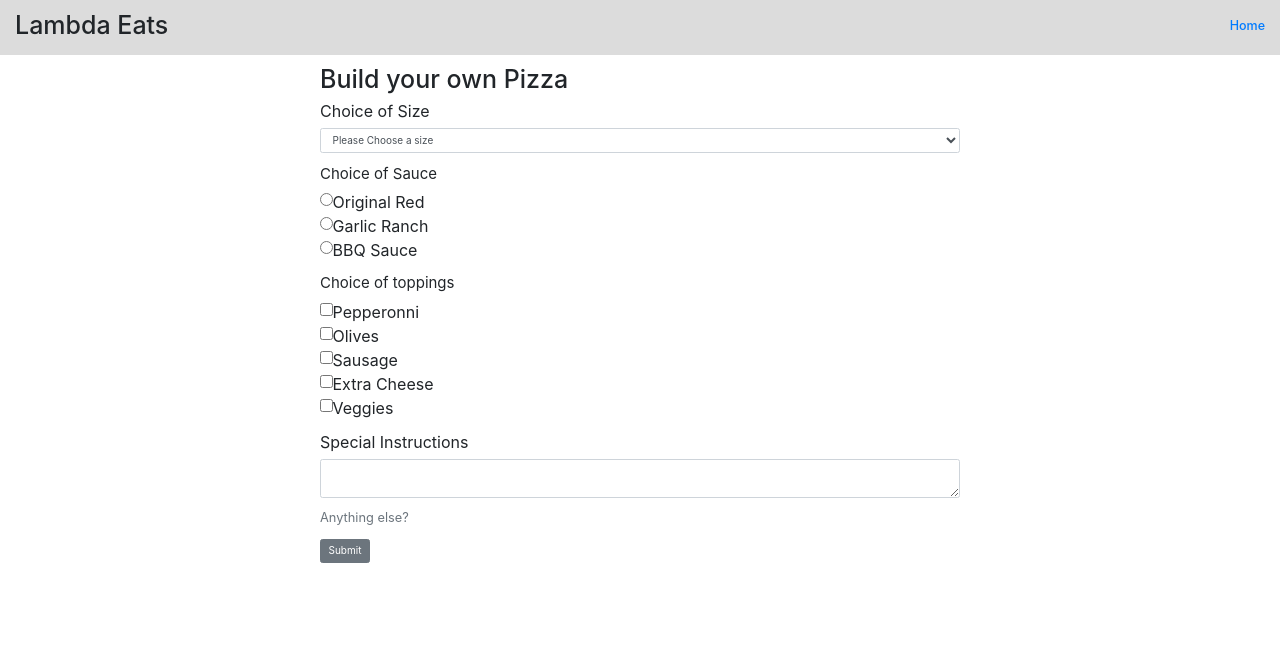
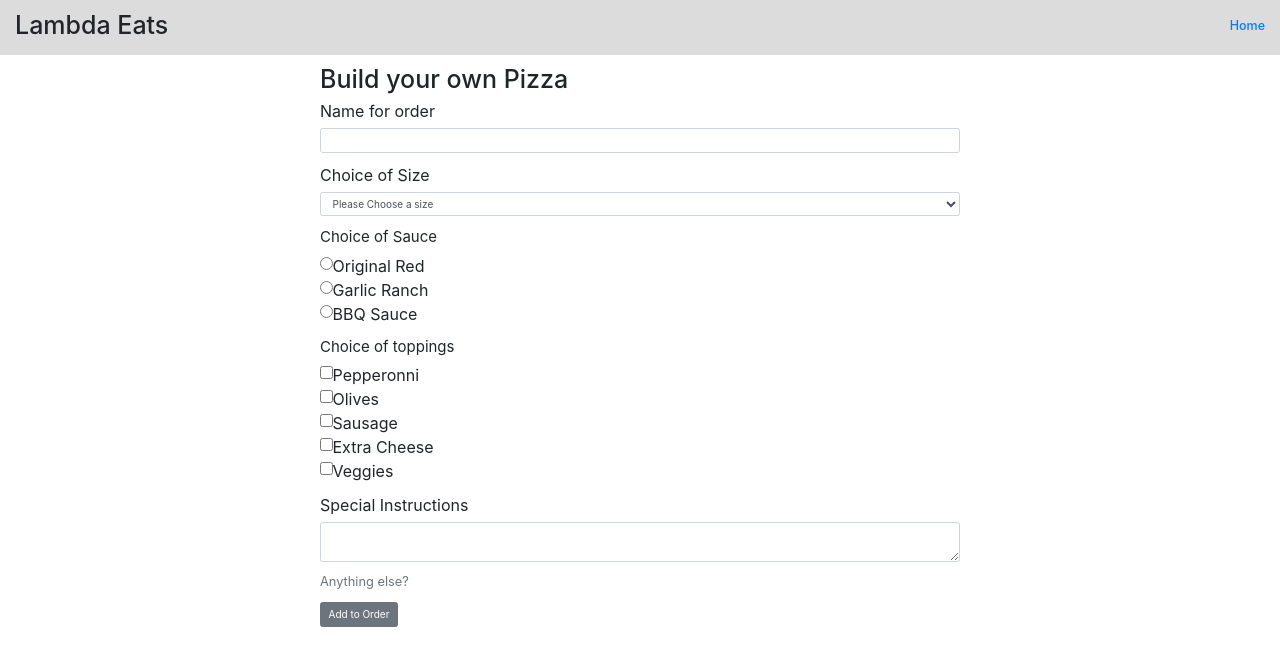
Before and after one commit to bloominstituteoftechnology/Sprint-Challenge-Lambda-Eats-starter, a React (Create React App) app: page /pizza in a window 1280 px wide. Shown: the top 666 px of the page. Built offline with nearby package versions, Linux system fonts and the light colour scheme.

Commit message:
feat: send order request and display returned data

```diff
--- a/package.json
+++ b/package.json
@@ -6,6 +6,7 @@
     "@testing-library/jest-dom": "^5.5.0",
     "@testing-library/react": "^10.0.3",
     "@testing-library/user-event": "^10.1.0",
+    "axios": "^0.19.2",
     "bootstrap": "^4.4.1",
     "react": "^16.13.1",
     "react-dom": "^16.13.1",
--- a/src/components/App.js
+++ b/src/components/App.js
@@ -1,5 +1,6 @@
 import React, { useState } from "react";
 import { Route, Switch, Link } from 'react-router-dom';
+import Axios from 'axios';
 
 
 // Components
@@ -22,6 +23,7 @@ const App = () => {
   }
 
   const [formValues, setFormValues] = useState(initialFormValues);
+  const [orders, setOrders] = useState([])
 
   const onInputChange = evt => {
     const name = evt.target.name;
@@ -48,6 +50,18 @@ const App = () => {
     })
   }
 
+  const submitHandler = evt => {
+    evt.preventDefault();
+
+    return Axios.post('https://reqres.in/api/users', formValues)
+      .then(res => {
+        return setOrders([
+          ...orders,
+          res.data
+        ])
+      });
+  }
+
   return (
     <>
       <Header>
@@ -58,8 +72,11 @@ const App = () => {
       <Switch>
         <Route path="/pizza">
           <FormContainer>
-          <Form changeHandler={onInputChange}/>
+          <Form changeHandler={onInputChange} submitHandler={submitHandler}/>
           </FormContainer>
+          {orders.map(order => {
+          return <pre style={{ fontSize: "1.6rem", margin: "1rem auto", padding: "0.5rem", width: "75vw"}} key={order.id}>{JSON.stringify(order)}</pre>
+        })}
         </Route>
         <Route path="/">
           <Hero>
--- a/src/components/Form.js
+++ b/src/components/Form.js
@@ -2,12 +2,22 @@ import React from 'react';
 import { Button, Form, FormGroup, Label, Input, FormText } from 'reactstrap';
 
 const FormComponent = (props) => {
-  const { changeHandler } = props;
+  const { changeHandler, submitHandler } = props;
 
   return (
     <div>
       <h1>Build your own Pizza</h1>
       <Form>
+        <FormGroup>
+          <Label for="name">Name for order</Label>
+          <Input
+            onChange={changeHandler}
+            type="text"
+            name="name"
+            id="name"
+          >
+          </Input>
+        </FormGroup>
         <FormGroup>
           <Label for="size">Choice of Size</Label>
           <Input
@@ -131,7 +141,7 @@ const FormComponent = (props) => {
             Anything else?
           </FormText>
         </FormGroup>
-        <Button>Submit</Button>
+        <Button onClick={submitHandler}>Add to Order</Button>
       </Form>
     </div>
   );
```
Also changed, not shown: 1 other file (tests, documents, lock files or other folders).
